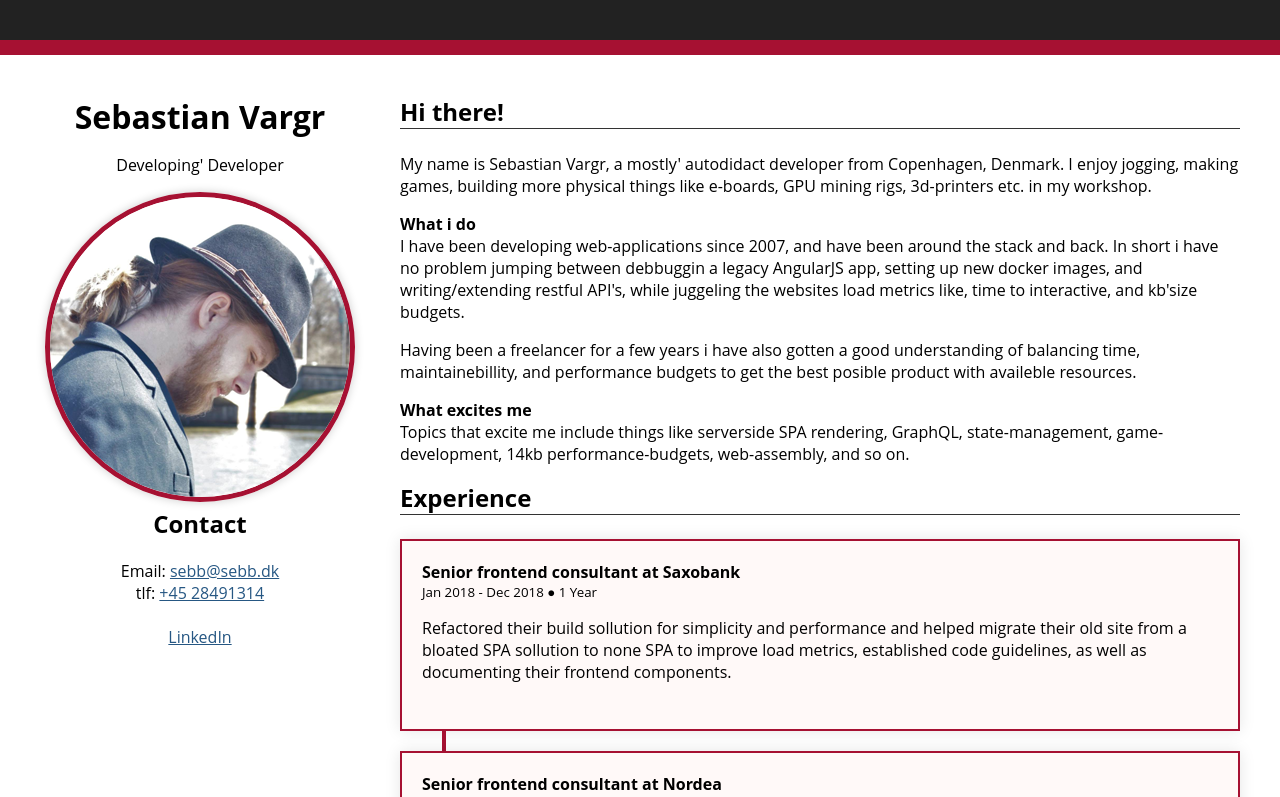
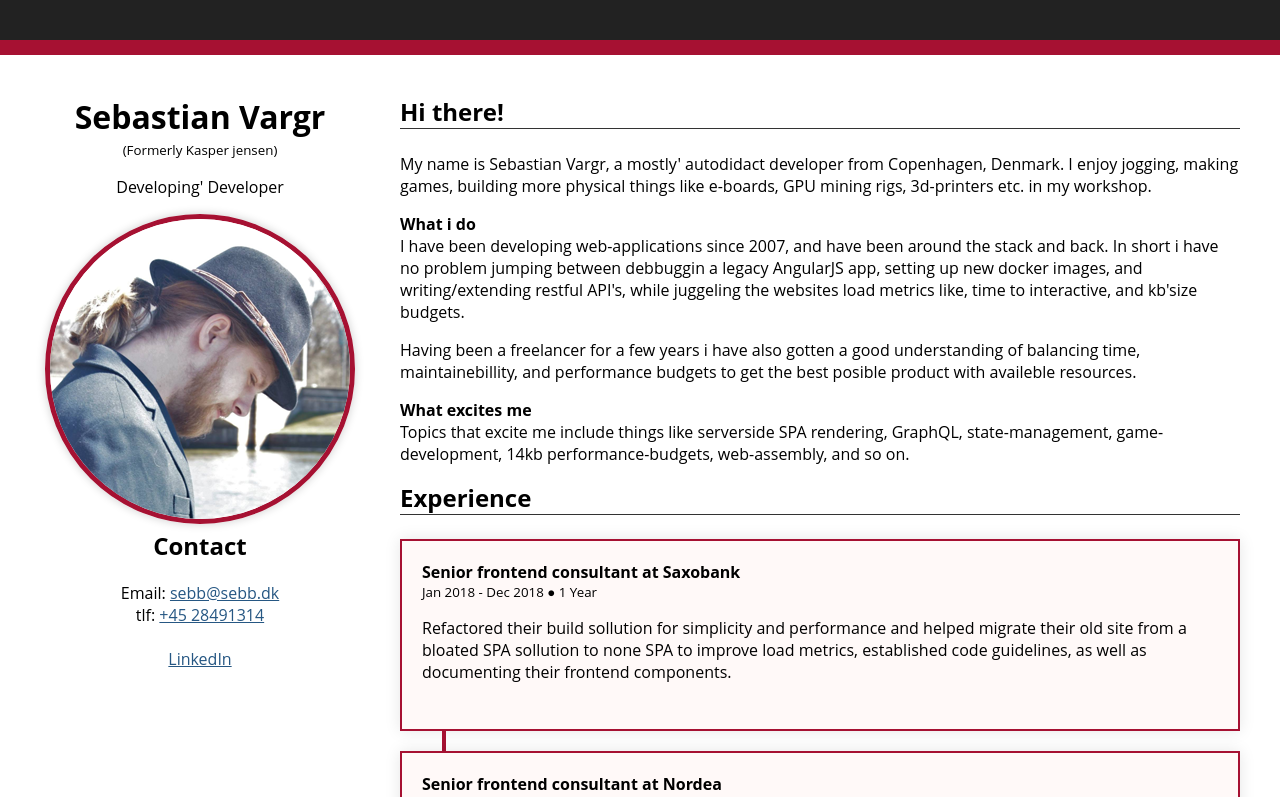
Before and after one commit to sebbdk/Curriculum-Vitae, a React app: page / in a window 1280 px wide. Shown: the top 797 px of the page. Built offline with nearby package versions, Linux system fonts and the light colour scheme; the HTML template or start-up script is replaced by a standard one.

Commit message:
text edits

```diff
--- a/src/m/pages/index.js
+++ b/src/m/pages/index.js
@@ -35,6 +35,7 @@ export class Index extends Component {
             <div className="vsmpar40">
               <div className="title-section">
                 <h1>Sebastian Vargr</h1>
+                <small>(Formerly Kasper jensen)</small>
                 <p>Developing' Developer</p>
                 <img src={ProfileImg} alt="picture of me" />
               </div>
```
